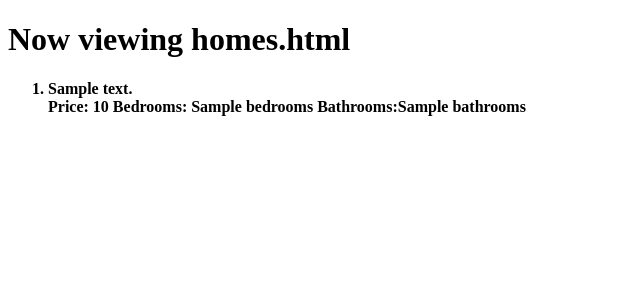
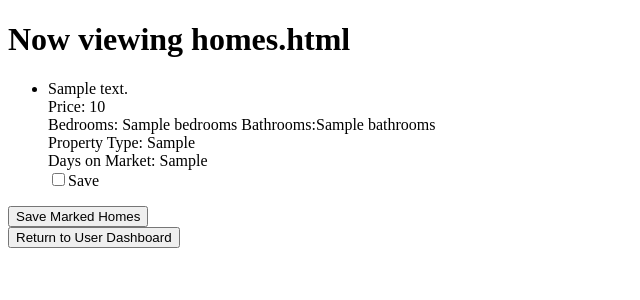
Before and after one commit to Swalvesam/Capstone_Project, a Flask app: template templates/homes.html in a window 1280 px wide. Shown: the top 300 px of the page, without its empty margins (0-640 px from the left). Run offline with Flask 2, Linux system fonts and the light colour scheme; the template is opened without the code that fills it: most values are stand-ins (such as "Sample title", 1, 10 or a date in 2020).

Commit message:
finished feature can search for home by price

```diff
--- a/server.py
+++ b/server.py
@@ -12,11 +12,14 @@ import jinja2
 import requests, json
 import os
 
-from model import connect_to_db, User, db
+from model import connect_to_db, User, db, Saved_homes
 
 app = Flask(__name__)
 app.secret_key = "secret-key"
 #app.jinja_env.undefined = StrictUndefined
+
+#Home API Key
+HOME_API = os.environ['HOME_SEARCH_API_KEY']
 
 #creates LoginManager and attaches to Flask app instance
 login_manager = LoginManager()
@@ -29,7 +32,7 @@ def homepage():
 
     return render_template('homepage.html')
 
-# #callback for login_manager.user_loader
+#callback for login_manager.user_loader
 @login_manager.user_loader
 def load_user(user_id):
     return User.query.get(user_id)
@@ -93,24 +96,26 @@ def users():
 
     return render_template('users.html')
 
-@app.route('/home_search', methods=["GET", "POST"])
+@app.route('/home_search', methods=["GET"])
 def home_search():
     """Allows users to search for homes for sale"""
 
     URL = "https://realty-mole-property-api.p.rapidapi.com/saleListings"
 
     HEADERS = {
-    'x-rapidapi-key': os.environ['HOME_SEARCH_API_KEY'],
+    'x-rapidapi-key': HOME_API,
     'x-rapidapi-host': "realty-mole-property-api.p.rapidapi.com"
     }
 
-    address = request.form.get("street_address")
-    city = request.form.get("city")
-    state = request.form.get("state")
-    bedrooms = request.form.get("bedrooms")
-    bathrooms = request.form.get("bathrooms")
+    price = request.args.get("max_price")
+    address = request.args.get("street_address")
+    city = request.args.get("city")
+    state = request.args.get("state")
+    bedrooms = request.args.get("bedrooms")
+    bathrooms = request.args.get("bathrooms")
 
-    querystring = {"bedrooms":bedrooms,
+
+    querystring = { "bedrooms":bedrooms,
                     "bathrooms": bathrooms,
                     "city": city,
                     "state": state}
@@ -120,13 +125,33 @@ def home_search():
 
     data = json.loads(response.content)
 
+    #also filtering by max price set by user
+    filtered_data = []
+    for listing in data:
+        if listing["price"] <= int(price):
+            filtered_data.append(listing)
 
-    return render_template('homes.html', data=data)
+    return render_template('homes.html', data=filtered_data)
+
+@app.route('/return_to_user_dashboard')
+def return_to_user_dashboard():
+    """Returns user to user dashboard"""
+    return redirect("/users")
+
+# @app.route('/save_home', methods="POST")
+# def save_home_to_user():
+#     """saves a home to user dashboard"""
+#     id = request.form.get("d['id']")
 
 
-@app.route('/homes')
-def homes():
-    """ View and search for homes"""
+#     return redirect('/users')
+
+
+
+@app.route('/saved_homes')
+def view_saved_homes():
+    """ View saved homes"""
+
 
     return render_template('homes.html')
 
@@ -139,4 +164,4 @@ def homes():
 
 if __name__ == "__main__":
     connect_to_db(app)
-    app.run(debug=True, host='0.0.0.0')
+    app.run(use_reloader=True, use_debugger=True)
--- a/templates/homepage.html
+++ b/templates/homepage.html
@@ -9,7 +9,7 @@
     Email:
     <input type="text" name="email"><br>
     Password:
-    <input type="text" name="password"><br>
+    <input type="password" name="password"><br>
     <button type="submit" name="login">Login</button> <br>
     </form>
 </div>
--- a/templates/homes.html
+++ b/templates/homes.html
@@ -4,14 +4,28 @@
 
 {% block body%}
 <h1> Now viewing homes.html</h1>
-<b>
-   <ol> {% for d in data %}
-        <li>{{d["rawAddress"]}}</li>
-        Price: {{d["price"]}}
-        Bedrooms: {{d["bedrooms"]}}
-        Bathrooms:{{d["bathrooms"]}}
-        <br>
+<div class="home_search_results">
+   <ul> {% for d in data %}
+        <form method="POST" id="home_to_save">
+            <li>{{d["rawAddress"]}}</li>
+            Price: {{d["price"]}} <br>
+            Bedrooms: {{d["bedrooms"]}}
+            Bathrooms:{{d["bathrooms"]}} <br>
+            Property Type: {{d["propertyType"]}} <br>
+            Days on Market: {{d["daysOnMarket"]}}<br>
+            <input type="checkbox" name="homes_to_save" value= "{{d['id']}}" ><label>Save</label>
+        </form>
+
         {% endfor %}
-    </ol>
-</b>
+    </ul>
+    <form action="/save_home">
+        <button type="submit" name="save_homes">Save Marked Homes</button>
+    </form>
+</div>
+
+<div>
+    <form action="/return_to_user_dashboard">
+        <button type="submit" name="return_to_user">Return to User Dashboard</button>
+    </form>
+</div>
 {% endblock %}
```
Also changed, not shown: model.py (+28 -3 lines), templates/users.html (+20 -7 lines).
